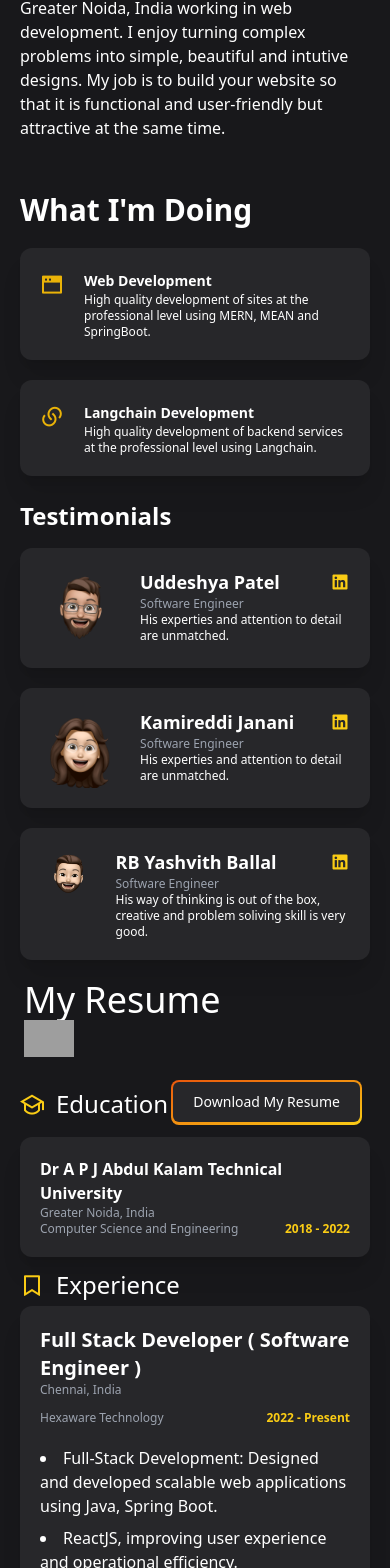
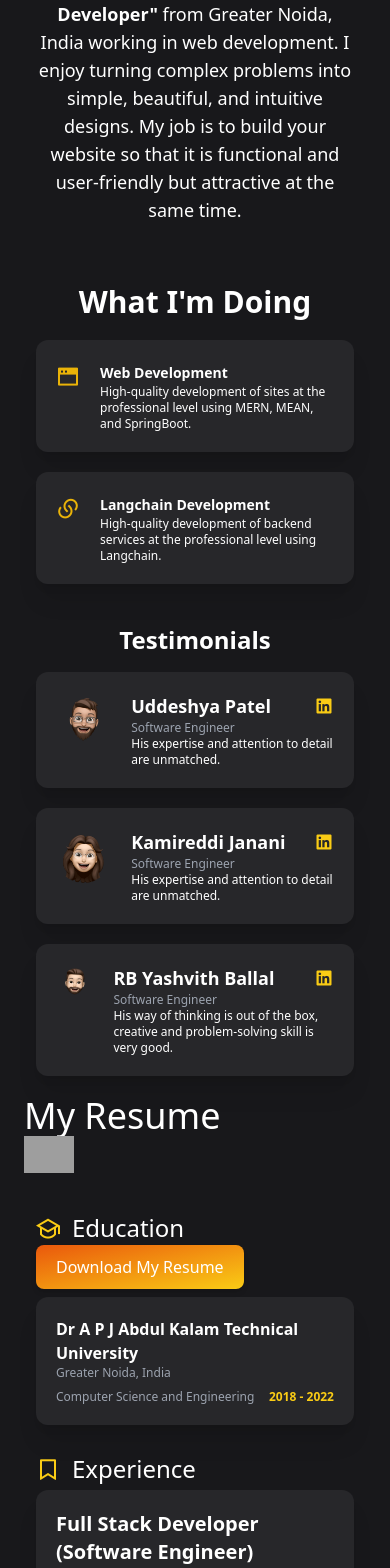
Before and after one commit to AadityaMohan-dev/Aaditya_Mohan_dev_Portfolio_website, a React (Vite) app: page / in a window 390 px wide. Shown: the part 1003-2571 px from the top of the page. Built offline with nearby package versions, Linux system fonts and the light colour scheme; grey boxes are pictures that could not be loaded.

Commit message:
add responsiveness

```diff
--- a/src/components/About.jsx
+++ b/src/components/About.jsx
@@ -1,79 +1,71 @@
 import React from "react";
-import janani from '.././assets/janani.png'
-import yash from '.././assets/yash.png'
-import uddeshya from '.././assets/uddeshya.png'
+import janani from '.././assets/janani.png';
+import yash from '.././assets/yash.png';
+import uddeshya from '.././assets/uddeshya.png';
+
 function About() {
   return (
-    <>
-      <div id="container-about" className="lg:h-[490px] xl:h-screen lg:overflow-y-auto">
-        <div id="about" className="py-10 lg:py-3 text-wrap ">
-          <p className="">
-            I am a creative "Full Stack Developer" from Greater Noida, India working in web development. I enjoy
-            turning complex problems into simple, beautiful and intutive designs.
+    <div className="lg:h-[490px] xl:h-screen lg:overflow-y-auto px-4 md:px-8">
+      <div className="py-10 lg:py-5 text-wrap text-center md:text-left">
+        <p className="text-lg md:text-xl">
+          I am a creative <span className="font-bold">"Full Stack Developer"</span> from Greater Noida, India working in web development. I enjoy
+          turning complex problems into simple, beautiful, and intuitive designs.
           My job is to build your website so that it is functional and user-friendly but attractive at the same time.
         </p>
       </div>
-        <div id="what-doing" className="py-3 ">
-            <h1 className="font-semibold text-3xl">What I'm Doing</h1>
-            <div id="wd-cards" className="pt-5 flex flex-col xl:flex-row gap-5 md:justify-between">
-                <div id="web-dev" className="flex gap-5 p-5 max-w-full  xl:max-w-full rounded-xl overflow-hidden shadow-xl  bg-zinc-800">
-                    <div id="icn" className="text-yellow-500 text-2xl"><i class="ri-window-fill"></i></div>
-                    <div id="i-data" className="">
-                        <label htmlFor="" className="font-semibold text-sm">Web Development</label>
-                        <p className="text-xs">High quality development of sites at the professional level using MERN, MEAN and SpringBoot.</p>
+      <div className="py-5">
+        <h1 className="font-semibold text-3xl text-center md:text-left">What I'm Doing</h1>
+        <div className="pt-5 flex flex-col md:flex-row gap-5 md:justify-between">
+          <div className="flex gap-5 p-5 w-full md:w-1/2 rounded-xl shadow-xl bg-zinc-800">
+            <div className="text-yellow-500 text-2xl"><i className="ri-window-fill"></i></div>
+            <div>
+              <label className="font-semibold text-sm">Web Development</label>
+              <p className="text-xs">High-quality development of sites at the professional level using MERN, MEAN, and SpringBoot.</p>
             </div>
           </div>
-                <div id="prom-dev" className="flex gap-5 p-5 max-w-full xl:max-w-full rounded-xl overflow-hidden shadow-xl  bg-zinc-800">
-                    <div id="icn" className="text-yellow-500 text-2xl"><i class="ri-links-line"></i></div>
-                    <div id="i-data" className="">
-                        <label htmlFor="" className="font-semibold text-sm">Langchain Development</label>
-                        <p className="text-xs">High quality development of backend services at the professional level using Langchain.</p>
+          <div className="flex gap-5 p-5 w-full md:w-1/2 rounded-xl shadow-xl bg-zinc-800">
+            <div className="text-yellow-500 text-2xl"><i className="ri-links-line"></i></div>
+            <div>
+              <label className="font-semibold text-sm">Langchain Development</label>
+              <p className="text-xs">High-quality development of backend services at the professional level using Langchain.</p>
             </div>
           </div>
         </div>
       </div>
-        <div id="testimonials" className="pt-3">
-        <h1 className="font-semibold text-2xl ">Testimonials</h1>
-        <div id="wd-cards" className="pt-4 grid xl:grid-cols-3 gap-5 ">
-                <div id="prom-dev" className="flex gap-5 p-5 max-w-xl rounded-xl overflow-hidden shadow-xl  bg-zinc-800">
-                    <div id="icn-img" className=""><img src={uddeshya} alt=""  className="w-28"/></div>
-                    <div id="i-data" className="">
-                        <div id="head" className="flex justify-between">
-                        <label htmlFor="" className="font-semibold text-lg">Uddeshya Patel</label>
-                        <i class="ri-linkedin-box-fill text-xl cursor-pointer text-yellow-400 hover:text-white"></i>
+      <div className="pt-5">
+        <h1 className="font-semibold text-2xl text-center md:text-left">Testimonials</h1>
+        <div className="pt-4 grid md:grid-cols-2 lg:grid-cols-3 gap-5">
+          {[{
+            img: uddeshya,
+            name: "Uddeshya Patel",
+            position: "Software Engineer",
+            review: "His expertise and attention to detail are unmatched."
+          }, {
+            img: janani,
+            name: "Kamireddi Janani",
+            position: "Software Engineer",
+            review: "His expertise and attention to detail are unmatched."
+          }, {
+            img: yash,
+            name: "RB Yashvith Ballal",
+            position: "Software Engineer",
+            review: "His way of thinking is out of the box, creative and problem-solving skill is very good."
+          }].map((testimonial, index) => (
+            <div key={index} className="flex gap-5 p-5 rounded-xl shadow-xl bg-zinc-800">
+              <div><img src={testimonial.img} alt={testimonial.name} className="w-20 md:w-28 rounded-full" /></div>
+              <div>
+                <div className="flex justify-between items-center">
+                  <label className="font-semibold text-lg">{testimonial.name}</label>
+                  <i className="ri-linkedin-box-fill text-xl cursor-pointer text-yellow-400 hover:text-white"></i>
                 </div>
-                        <p className="text-xs text-gray-400">Software Engineer</p>
-                        <p className="text-xs">His experties and attention to detail are unmatched.</p>
+                <p className="text-xs text-gray-400">{testimonial.position}</p>
+                <p className="text-xs">{testimonial.review}</p>
               </div>
             </div>
-                <div id="prom-dev" className="flex gap-5 p-5 max-w-xl rounded-xl overflow-hidden shadow-xl  bg-zinc-800">
-                    <div id="icn-img" className=""><img src={janani} alt=""  className="w-28"/></div>
-                    <div id="i-data" className="">
-                        <div id="head" className="flex justify-between">
-                            <label htmlFor="" className="font-semibold text-lg">Kamireddi Janani</label>
-                        <i class="ri-linkedin-box-fill text-xl cursor-pointer text-yellow-400 hover:text-white"></i>
-                        </div>
-                        <p className="text-xs text-gray-400">Software Engineer </p>
-                        <p className="text-xs">His experties and attention to detail are unmatched.</p>
+          ))}
         </div>
       </div>
-                <div id="prom-dev" className="flex gap-5 p-5 max-w-xl rounded-xl overflow-hidden shadow-xl  bg-zinc-800">
-                    <legend id="icn-img" className=""><img src={yash} alt=""  className="w-28"/></legend>
-                    <div id="i-data" className="">
-                        <div id="head" className="flex justify-between">
-                        <label htmlFor="" className="font-semibold text-lg">RB Yashvith Ballal</label>
-                        <i class="ri-linkedin-box-fill text-xl cursor-pointer text-yellow-400 hover:text-white"></i>
     </div>
-                        <p className="text-xs text-gray-400">Software Engineer </p>
-                        <p className="text-xs">His way of thinking is out of the box, creative and problem soliving skill is very good.</p>
-                    </div>
-                </div>
-
-        </div>
-
-        </div>
-      </div>
-    </>
   );
 }
 
--- a/src/components/Resume.jsx
+++ b/src/components/Resume.jsx
@@ -1,169 +1,89 @@
 import React from "react";
-import resume from ".././assets/resume.pdf";
+import resume from "../assets/resume.pdf";
+
 function Resume() {
   return (
-    <>
-      <div id="container-resume" className="lg:h-[600px]  lg:overflow-y-scroll">
-        <div id="container" className="">
-          <div id="row-1" className="flex justify-between pb-1 ">
-            <div id="head-1" className="flex gap-3 pb-3 pt-2">
-              <div id="icn" className="text-yellow-400 text-2xl font-thin">
-                <i class="ri-graduation-cap-line"></i>
+    <div className="container mx-auto p-4 lg:h-[600px] lg:overflow-y-scroll">
+      {/* Education Section */}
+      <div className="mb-6">
+        <div className="flex flex-wrap justify-between items-center pb-2">
+          <div className="flex items-center gap-3">
+            <div className="text-yellow-400 text-2xl font-thin">
+              <i className="ri-graduation-cap-line"></i>
             </div>
             <h1 className="text-2xl">Education</h1>
           </div>
           <a
             href={resume}
-              target="'_blank'"
-              class="relative inline-flex items-center justify-center p-0.5 mb-2 me-2 overflow-hidden text-sm font-medium text-white rounded-lg group bg-gradient-to-br from-orange-600 to-yellow-400 group-hover:from-orange-600 group-hover:to-yellow-500 hover:text-white dark:text-white focus:ring-4 focus:outline-none focus:ring-blue-300 dark:focus:ring-blue-800"
+            target="_blank"
+            rel="noopener noreferrer"
+            className="px-5 py-2.5 bg-gradient-to-br from-orange-600 to-yellow-400 text-white rounded-lg shadow-md hover:from-orange-700 hover:to-yellow-500"
           >
-              <span class="relative px-5 py-2.5 transition-all ease-in duration-75 bg-zinc-800 dark:bg-gray-900 rounded-md group-hover:bg-opacity-0">
             Download My Resume
-              </span>
           </a>
         </div>
-          <div
-            id="content"
-            className="p-5  max-w-9xl rounded-xl overflow-hidden shadow-xl  bg-zinc-800"
-          >
-            <div id="row-1" className="flex flex-wrap justify-between">
-              <div id="college-name" className="font-semibold">
-                Dr A P J Abdul Kalam Technical University
+        <div className="p-5 bg-zinc-800 rounded-xl shadow-xl">
+          <div className="flex flex-wrap justify-between">
+            <div className="font-semibold">Dr A P J Abdul Kalam Technical University</div>
+            <span className="text-gray-400 text-xs">Greater Noida, India</span>
           </div>
-              <span id="place" className="text-gray-400 text-xs">
-                Greater Noida, India
-              </span>
-            </div>
-            <div id="row-2" className="flex justify-between">
-              <span className="text-xs text-gray-400">
-                Computer Science and Engineering
-              </span>
-              <div id="date" className="text-yellow-400 text-xs font-semibold">
-                2018 - 2022
+          <div className="flex flex-wrap justify-between mt-2">
+            <span className="text-xs text-gray-400">Computer Science and Engineering</span>
+            <div className="text-yellow-400 text-xs font-semibold">2018 - 2022</div>
           </div>
         </div>
       </div>
-        </div>
-        <div id="cantainer-2" className="py-2">
-          <div id="head-1" className="flex gap-3 py-1">
-            <div id="icn" className="text-yellow-400 text-2xl font-thin">
-              <i class="ri-bookmark-line"></i>
+
+      {/* Experience Section */}
+      <div className="mb-6">
+        <div className="flex items-center gap-3 py-1">
+          <div className="text-yellow-400 text-2xl font-thin">
+            <i className="ri-bookmark-line"></i>
           </div>
           <h1 className="text-2xl">Experience</h1>
         </div>
-          <div
-            id="content"
-            className="p-5 max-w-9xl rounded-xl overflow-hidden shadow-xl  bg-zinc-800"
-          >
-            <div id="row-1" className="flex flex-wrap justify-between">
-              <div id="college-name" className="text-xl font-semibold">
-                Full Stack Developer ( Software Engineer )
-              </div>
+        <div className="p-5 bg-zinc-800 rounded-xl shadow-xl">
+          <div className="flex flex-wrap justify-between">
+            <div className="text-xl font-semibold">Full Stack Developer (Software Engineer)</div>
             <span className="text-xs text-gray-400">Chennai, India</span>
           </div>
-            <div id="row-2" className="flex justify-between py-3">
-              <div id="place" className="text-gray-400 text-xs">
-                Hexaware Technology
+          <div className="flex flex-wrap justify-between py-3">
+            <div className="text-gray-400 text-xs">Hexaware Technology</div>
+            <div className="text-yellow-400 text-xs font-semibold">2022 - Present</div>
           </div>
-              <div id="date" className="text-yellow-400 text-xs font-semibold">
-                2022 - Present
+          <ul className="list-disc list-inside space-y-2 text-md mt-2">
+            <li>Developed scalable web applications using Java and Spring Boot.</li>
+            <li>Enhanced UI/UX using React.js and improved operational efficiency.</li>
+            <li>Integrated state management solutions using Redux.</li>
+            <li>Mentored junior developers and conducted code reviews.</li>
+            <li>Optimized SQL queries for faster database performance.</li>
+            <li>Collaborated with cross-functional teams in Agile environments.</li>
+          </ul>
         </div>
       </div>
-            <li className="text-md w-full  pt-2">
-            Full-Stack Development: Designed and developed scalable web applications using Java, Spring Boot. {" "}
-            </li>
-            <li className="text-md w-full  pt-2">
-            ReactJS, improving user experience and operational efficiency.{" "}
-            </li>
 
-            <li className="text-md w-full  pt-2">
-              Efficiently integrated state management solutions using Redux,
-              significantly fortifying application stability and scalability.{" "}
-            </li>
-
-            <li className="text-md w-full  pt-2">
-            Code Quality & Mentorship: Conducted code reviews, identified areas for improvement, and mentored
-            junior developers to uphold high coding standards and best practices.{" "}
-            </li>
-
-            <li className="text-md w-full  pt-2">
-              Database Optimization: Enhanced database performance by optimizing SQL queries and indexing
-              strategies, reducing page load times by 20%.{" "}
-            </li>
-
-            <li className="text-md w-full  pt-2">
-            Agile & Collaboration: Worked in Agile (Scrum) environments, collaborating with cross-functional teams
-            to deliver high-quality software solutions.{" "}
-            </li>
-          </div>
-        </div>
-        <div id="head-1" className="pb-5">
-          <div id="head-3" className="flex gap-3 py-5">
-            <div id="icn" className="text-yellow-400 text-2xl">
-              <i class="ri-macbook-line"></i>
+      {/* Skills Section */}
+      <div className="mb-6">
+        <div className="flex items-center gap-3 py-5">
+          <div className="text-yellow-400 text-2xl">
+            <i className="ri-macbook-line"></i>
           </div>
           <h1 className="text-2xl">My Skills</h1>
         </div>
-          <div
-            id="content"
-            className="p-5 max-w-9xl rounded-xl overflow-hidden shadow-xl  bg-zinc-800"
+        <div className="p-5 bg-zinc-800 rounded-xl shadow-xl">
+          <ul className="flex flex-wrap gap-4">
+            {["React", "Angular", "Java", "Spring Boot", "Node JS", "Express JS", "MySQL", "MongoDB", "Postman", "TailwindCSS", "JavaScript", "TypeScript", "Langchain", "Python", "HTML", "CSS"].map((skill) => (
+              <li
+                key={skill}
+                className="text-xs font-semibold border border-white p-2 rounded-lg shadow-md cursor-pointer hover:bg-white hover:text-gray-800 transition"
               >
-            <div id="row-2" className="">
-              <ul className=" flex flex-wrap justify-start gap-5">
-                <li className="text-xs capitalize font-semibold border cursor-pointer hover:bg-white hover:text-gray-800 border-white p-2 rounded-lg shadow-lg shadow-black">
-                  React
+                {skill}
               </li>
-                <li className="text-xs capitalize font-semibold border cursor-pointer hover:bg-white hover:text-gray-800 border-white p-2 rounded-lg shadow-lg shadow-black">
-                  Angular
-                </li>
-                <li className="text-xs capitalize font-semibold border cursor-pointer hover:bg-white hover:text-gray-800 border-white p-2 rounded-lg shadow-lg shadow-black">
-                  Java
-                </li>
-                <li className="text-xs capitalize font-semibold border cursor-pointer hover:bg-white hover:text-gray-800 border-white p-2 rounded-lg shadow-lg shadow-black">
-                  Spring Boot
-                </li>
-                <li className="text-xs capitalize font-semibold border cursor-pointer hover:bg-white hover:text-gray-800 border-white p-2 rounded-lg shadow-lg shadow-black">
-                  Node JS
-                </li>
-                <li className="text-xs capitalize font-semibold border cursor-pointer hover:bg-white hover:text-gray-800 border-white p-2 rounded-lg shadow-lg shadow-black">
-                  Express JS
-                </li>
-                <li className="text-xs capitalize font-semibold border cursor-pointer hover:bg-white hover:text-gray-800 border-white p-2 rounded-lg shadow-lg shadow-black">
-                  MySQL
-                </li>
-                <li className="text-xs capitalize font-semibold border cursor-pointer hover:bg-white hover:text-gray-800 border-white p-2 rounded-lg shadow-lg shadow-black">
-                  MongoDB
-                </li>
-                <li className="text-xs capitalize font-semibold border cursor-pointer hover:bg-white hover:text-gray-800 border-white p-2 rounded-lg shadow-lg shadow-black">
-                  Postman
-                </li>
-                <li className="text-xs capitalize font-semibold border cursor-pointer hover:bg-white hover:text-gray-800 border-white p-2 rounded-lg shadow-lg shadow-black">
-                  TailwindCSS
-                </li>
-                <li className="text-xs capitalize font-semibold border cursor-pointer hover:bg-white hover:text-gray-800 border-white p-2 rounded-lg shadow-lg shadow-black">
-                  JavaScript
-                </li>
-                <li className="text-xs capitalize font-semibold border cursor-pointer hover:bg-white hover:text-gray-800 border-white p-2 rounded-lg shadow-lg shadow-black">
-                  TypeScript
-                </li>
-                <li className="text-xs capitalize font-semibold border cursor-pointer hover:bg-white hover:text-gray-800 border-white p-2 rounded-lg shadow-lg shadow-black">
-                  Langchain
-                </li>
-                <li className="text-xs capitalize font-semibold border cursor-pointer hover:bg-white hover:text-gray-800 border-white p-2 rounded-lg shadow-lg shadow-black">
-                  Python
-                </li>
-                <li className="text-xs capitalize font-semibold border cursor-pointer hover:bg-white hover:text-gray-800 border-white p-2 rounded-lg shadow-lg shadow-black">
-                  HTML
-                </li>
-                <li className="text-xs capitalize font-semibold border cursor-pointer hover:bg-white hover:text-gray-800 border-white p-2 rounded-lg shadow-lg shadow-black">
-                  CSS
-                </li>
+            ))}
           </ul>
         </div>
       </div>
     </div>
-      </div>
-    </>
   );
 }
 
--- a/src/components/bars/Sidebar.jsx
+++ b/src/components/bars/Sidebar.jsx
@@ -62,6 +62,7 @@ function Sidebar() {
                 <li className={`cursor-pointer py-3 text-2xl hover:text-yellow-400 font-semibold uppercase ${selected == "contact" ? "text-yellow-400" : "text-white"}`} onClick={()=>{setSelected("contact"),setComponent(<Contact/>),setTitle("Contact Form")}}>Contact</li>
             </ul>
         </div>
+
     </div>
     </>
   )
```
Also changed, not shown: src/components/Contact.jsx (+28 -78 lines), src/components/Projects.jsx (+22 -18 lines). Lines whose indentation alone changed are shown as unchanged.
